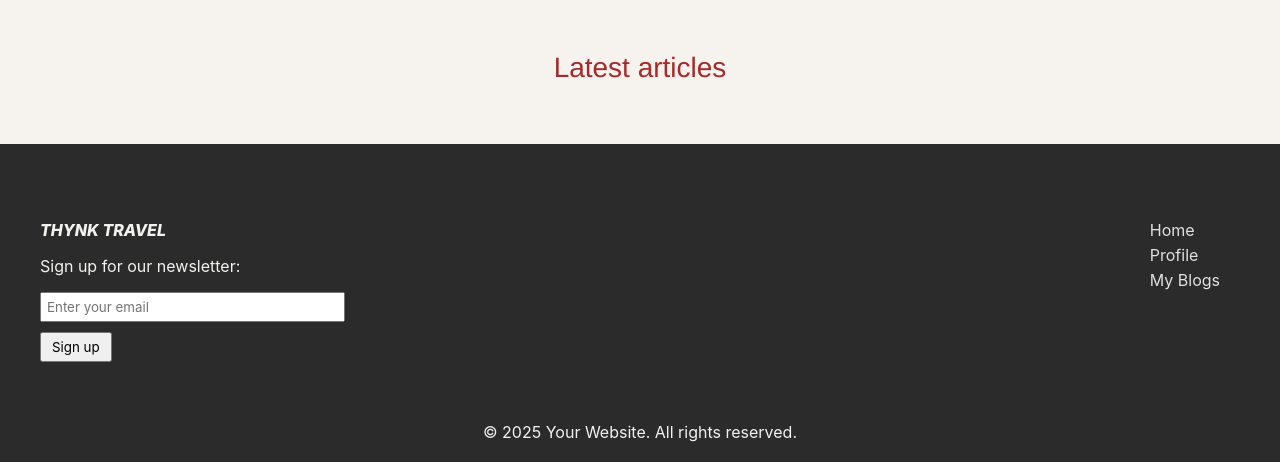
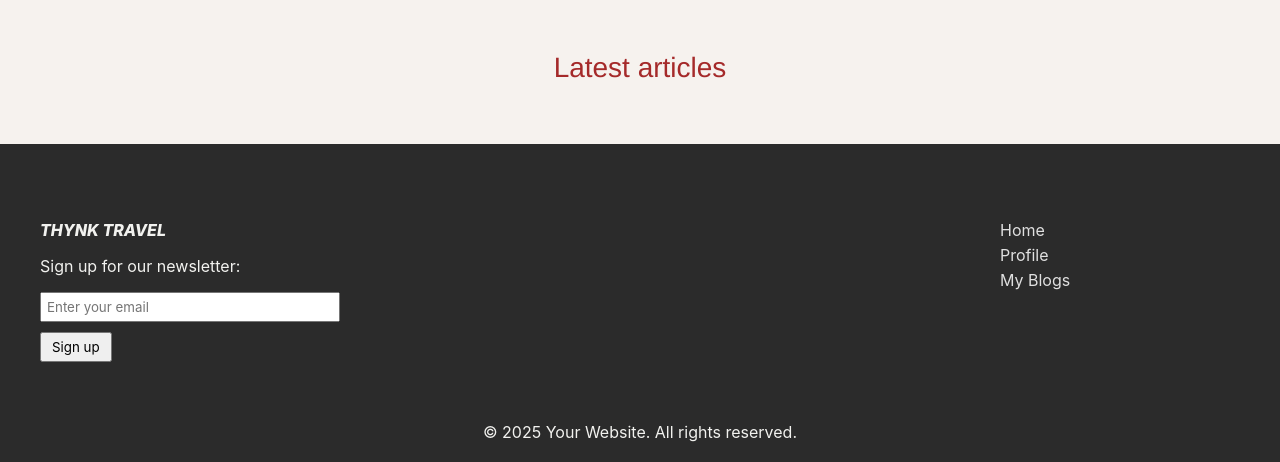
Before and after one commit to Donja1998/group-assignment, a PHP site: page /multitier-shop/home in a window 1280 px wide. Shown: the part 671-1133 px from the top of the page. Run offline with PHP 8.4, Linux system fonts and the light colour scheme; data that the repository does not hold is empty.

Commit message:
Update style.css

```diff
--- a/multitier-blog/frontend/assets/css/style.css
+++ b/multitier-blog/frontend/assets/css/style.css
@@ -141,6 +141,7 @@ footer {
     color: #F2F2EF;
     padding: 20px 0;
     width: 100%;
+    flex-shrink: 0;
 }
 
 .footer-content {
@@ -152,7 +153,7 @@ footer {
 }
 
 .footer-section {
-
+    flex-basis: 25%;
 }
 
 #logo {
```
